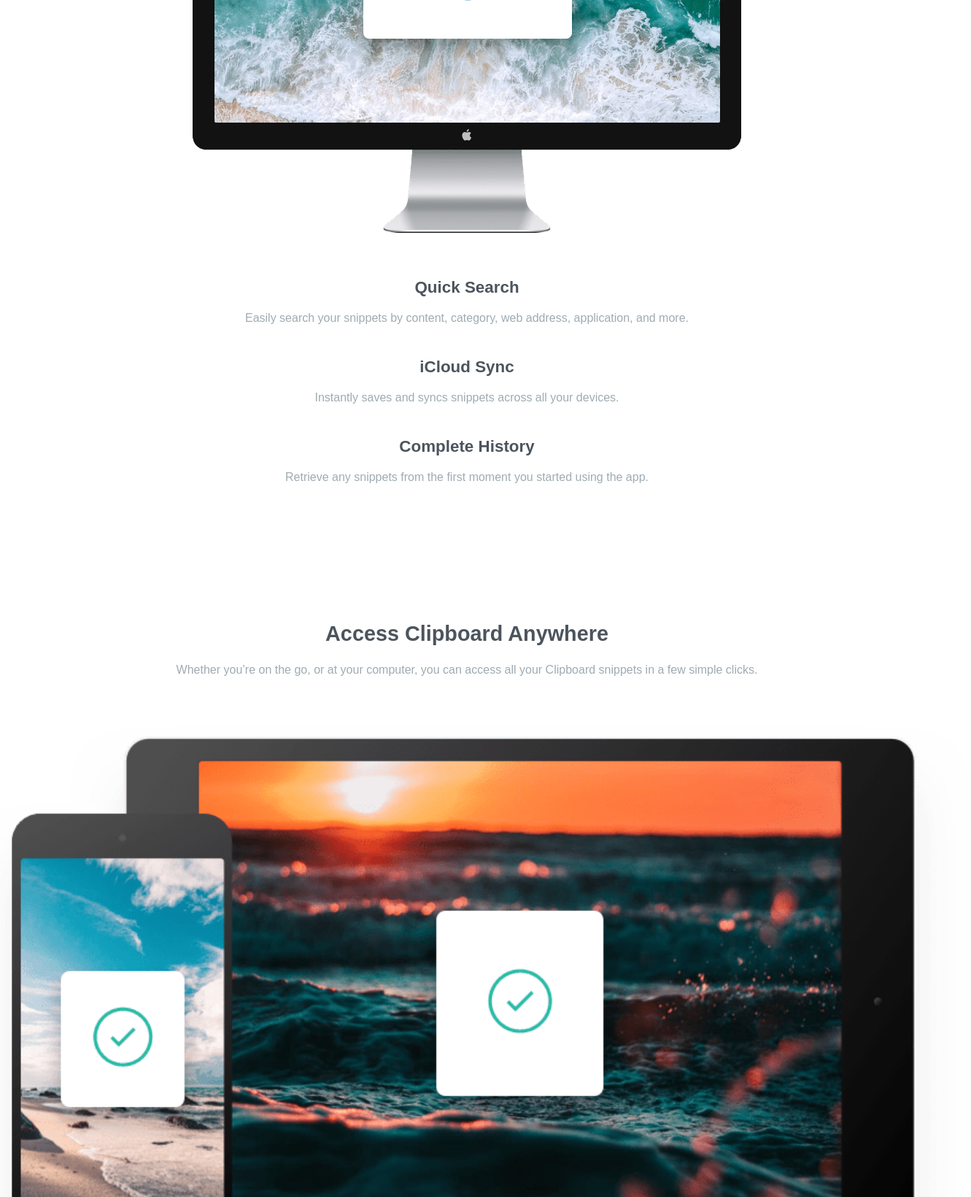
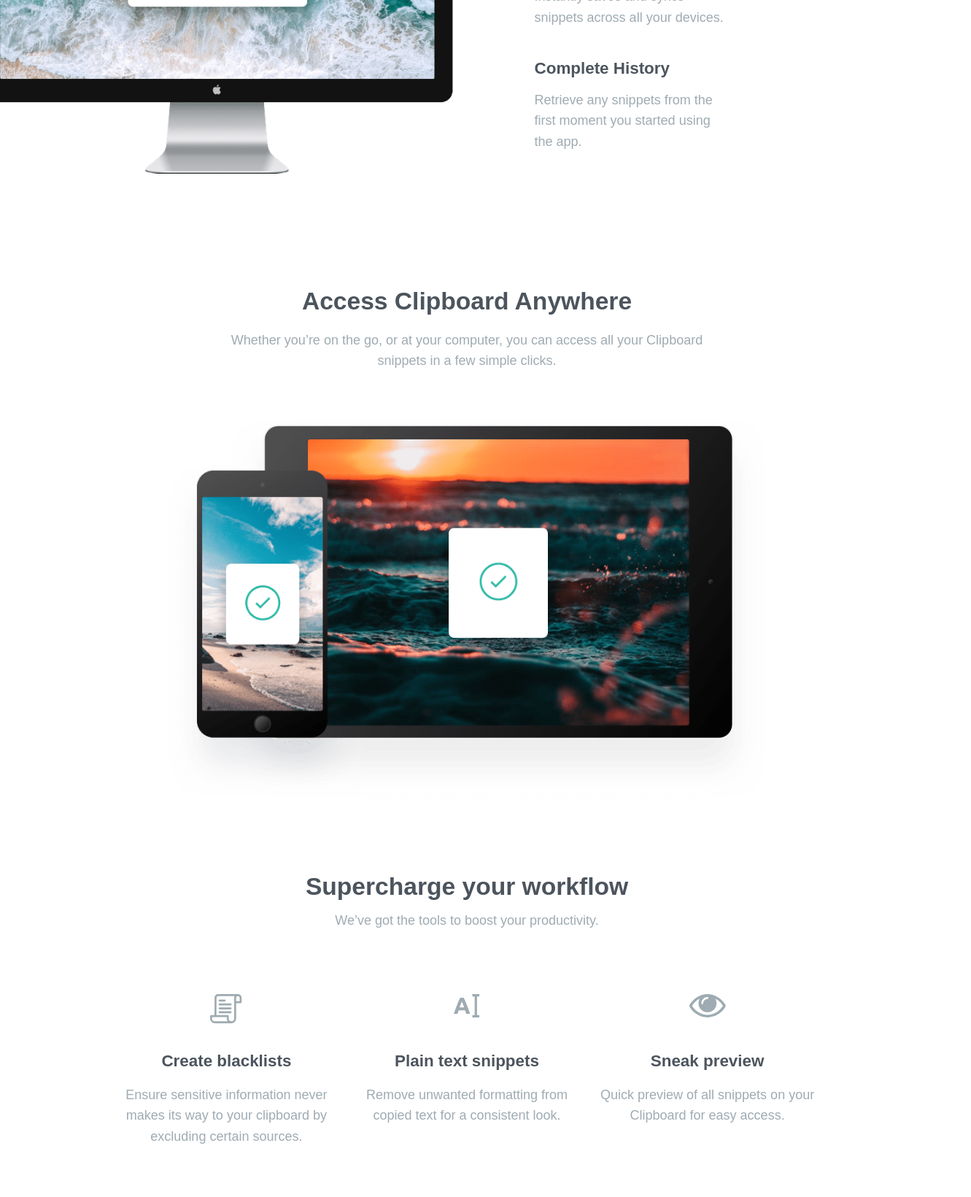
Before and after one commit to Flamick/clipboard-landing-page-master, a plain HTML site: page index.html in a window 1280 px wide. Shown: the part 1160-2800 px from the top of the page at 73% size, 1331 px wide, since content can reach past the window. Drawn offline with Linux system fonts and the light colour scheme; a web font is replaced by a local one.

Commit message:
Finished

```diff
--- a/index.html
+++ b/index.html
@@ -98,23 +98,29 @@
 				<p>We’ve got the tools to boost your productivity.</p>
 				<div class="perks">
 					<div>
+						<div class="perk-img-container">
 							<img
 								src="./images/icon-blacklist.svg"
 								alt="" />
+						</div>
 						<h3>Create blacklists</h3>
 						<p>Ensure sensitive information never makes its way to your clipboard by excluding certain sources.</p>
 					</div>
 					<div>
+						<div class="perk-img-container">
 							<img
 								src="./images/icon-text.svg"
 								alt="" />
+						</div>
 						<h3>Plain text snippets</h3>
 						<p>Remove unwanted formatting from copied text for a consistent look.</p>
 					</div>
 					<div>
+						<div class="perk-img-container">
 							<img
 								src="./images/icon-preview.svg"
 								alt="" />
+						</div>
 						<h3>Sneak preview</h3>
 						<p>Quick preview of all snippets on your Clipboard for easy access.</p>
 					</div>
@@ -176,7 +182,7 @@
 					href="https://www.frontendmentor.io?ref=challenge"
 					target="_blank"
 					>Frontend Mentor</a
-				>. Coded by <a href="#">Your Name Here</a>.
+				>. Coded by <a href="https://www.frontendmentor.io/profile/Flamick">Flamick</a>.
 			</p>
 		</footer>
 
--- a/style.css
+++ b/style.css
@@ -30,13 +30,14 @@ body {
 	background-image: url(./images/bg-header-mobile.png);
 	background-position: top right;
 	background-repeat: no-repeat;
-	background-size: auto;
+	background-size: contain;
 }
 
 .container {
-	margin: 5.6rem auto 2rem auto;
+	margin: 5.6rem auto 0 auto;
 	padding: 2.1rem;
 	padding-bottom: 8.6rem;
+	max-width: 700px;
 }
 
 header {
@@ -201,7 +202,6 @@ main p {
 	justify-content: center;
 	align-items: center;
 	gap: 3.6rem;
-	margin: 0 auto;
 	width: 100%;
 }
 
@@ -216,6 +216,7 @@ main p {
 	justify-content: center;
 	align-items: center;
 	text-align: center;
+	padding-bottom: 2rem;
 }
 
 .downloads h2 {
@@ -278,3 +279,121 @@ footer {
 .icon-container img {
 	width: 1.6rem;
 }
+
+@media screen and (min-width: 600px) {
+	.container {
+		padding: 0;
+		margin: 7rem auto 0 auto;
+	}
+
+	.btn-container {
+		flex-direction: row;
+		justify-content: center;
+	}
+	.btn {
+		width: auto;
+		padding: 1rem 2rem;
+	}
+}
+
+@media screen and (min-width: 992px) {
+	body {
+		background-image: url(./images/bg-header-desktop.png);
+	}
+
+	p {
+		font-size: 18px;
+	}
+
+	header h1 {
+		font-size: 2.8rem;
+	}
+
+	header p {
+		font-size: 1.2rem;
+	}
+
+	main h2,
+	.access h2,
+	.clients h2,
+	.downloads h2 {
+		font-size: 2.1rem;
+	}
+
+	.main-container {
+		display: flex;
+		justify-content: center;
+		align-items: center;
+		width: 80vw;
+		gap: 7rem;
+		text-align: start;
+		transform: translateX(-15%);
+	}
+
+	.main-container img {
+		width: 70vw;
+	}
+
+	.main-content-container {
+		width: 36%;
+		display: flex;
+		flex-direction: column;
+		justify-content: center;
+		align-items: center;
+		padding-top: 2rem;
+	}
+
+	.access img {
+		width: 64vw;
+	}
+
+	.clients {
+		width: 100%;
+	}
+
+	.perks {
+		display: flex;
+		justify-content: space-between;
+		align-items: flex-start;
+		gap: 1rem;
+		width: 76vw;
+	}
+
+	.perks div {
+		width: 33.33%;
+	}
+
+	.perk-img-container {
+		width: 40px;
+		height: 40px;
+		justify-self: center;
+	}
+
+	.clients-logo {
+		flex-direction: row;
+		justify-content: space-between;
+		width: 76vw;
+	}
+
+	.clients-logo img {
+		scale: 1;
+	}
+
+	footer {
+		padding: 0;
+	}
+
+	.footer-container {
+		flex-direction: row;
+		justify-content: space-around;
+	}
+
+	.footer-grid {
+		padding: 0;
+		display: grid;
+		grid-template-columns: repeat(3, 1fr);
+		justify-content: center;
+		align-items: center;
+		justify-self: flex-start;
+	}
+}
```
Lines whose indentation alone changed are shown as unchanged.
